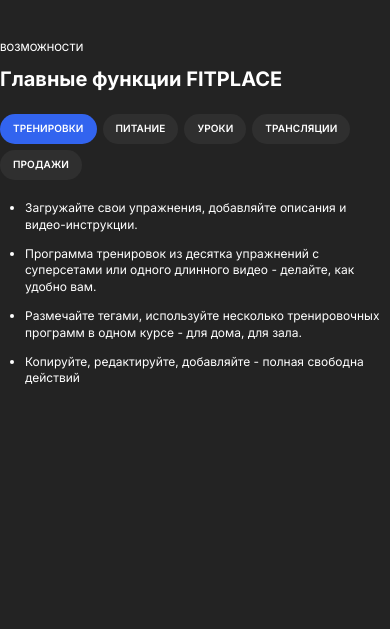
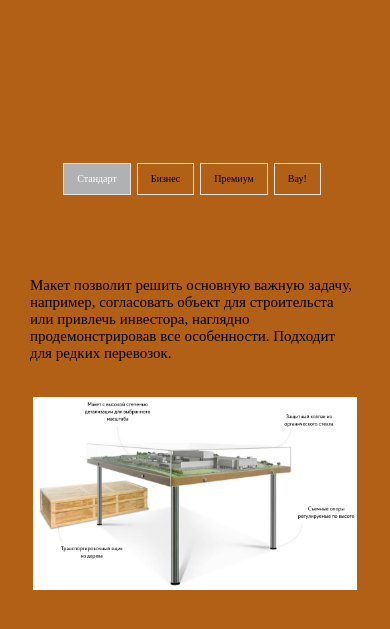
Before and after one commit to antoninaMuseDev/Tabs, a plain HTML site: page index.html in a window 390 px wide. Drawn offline with Linux system fonts and the light colour scheme.

Commit message:
изменения

```diff
--- a/index.html
+++ b/index.html
@@ -14,115 +14,62 @@
 
 <body>
     <section class="plus">
-        <h2 class="title-m">
-            возможности
-        </h2>
-        <h3 class="title-l">
-            Главные функции FITPLACE
-        </h3>
-        <input type="radio" class="plus__input" id="list0" name="plus-list" checked>
-        <input type="radio" class="plus__input" id="list1" name="plus-list">
-        <input type="radio" class="plus__input" id="list2" name="plus-list">
-        <input type="radio" class="plus__input" id="list3" name="plus-list">
-        <input type="radio" class="plus__input" id="list4" name="plus-list">
+
+        <input type="radio" class="plus__input" id="info0" name="plus-info" checked>
+        <input type="radio" class="plus__input" id="info1" name="plus-info">
+        <input type="radio" class="plus__input" id="info2" name="plus-info">
+        <input type="radio" class="plus__input" id="info3" name="plus-info">
+
         <div class="plus__label-wrap">
-            <label for="list0" class="plus__label" id="list0label">
-                тренировки
+            <label for="info0" class="plus__label" id="info0label">
+                Стандарт
             </label>
-            <label for="list1" class="plus__label" id="list1label">
-                Питание
+            <label for="info1" class="plus__label" id="info1label">
+                Бизнес
             </label>
-            <label for="list2" class="plus__label" id="list2label">
-                Уроки
+            <label for="info2" class="plus__label" id="info2label">
+                Премиум
             </label>
-            <label for="list3" class="plus__label" id="list3label">
-                трансляции
+            <label for="info3" class="plus__label" id="info3label">
+                Вау!
             </label>
-            <label for="list4" class="plus__label" id="list4label">
-                продажи
-            </label>
+
         </div>
         <div class="plus__body" id="plus-body0">
-            <ul class="plus__list">
-                <li class="plus__list-item">
-                    Загружайте свои упражнения, добавляйте описания и видео-инструкции.
-                </li>
-                <li class="plus__list-item">
-                    Программа тренировок из десятка упражнений с суперсетами или одного длинного видео - делайте,
-                    как удобно вам.
-                </li>
-                <li class="plus__list-item">
-                    Размечайте тегами, используйте несколько тренировочных программ в одном курсе - для дома, для
-                    зала.
-                </li>
-                <li class="plus__list-item">
-                    Копируйте, редактируйте, добавляйте - полная свободна действий
-                </li>
-            </ul>
+            <div class="plus__info">
+                <p class="plus__info-text">Макет позволит решить основную важную задачу, например, согласовать объект
+                    для строительста или привлечь инвестора, наглядно продемонстрировав все особенности. Подходит для
+                    редких перевозок. </p>
+                <img src="img/info0@2x (2).png" alt="pic" class="plus__info-img">
+            </div>
+
         </div>
         <div class="plus__body" id="plus-body1">
-            <ul class="plus__list">
-                <li class="plus__list-item">
-                    10 000 ингредиентов в базе для Ваших рецептов.
-                </li>
-                <li class="plus__list-item">
-                    Добавление своих ингередиентов и рецептов в базу.
-                </li>
-                <li class="plus__list-item">
-                    Создайте одну программу питания - она автоматически подстроится под ритм жизни и физические
-                    параметры человека.
-                </li>
-                <li class="plus__list-item">
-                    Создавайте свои рецепты, добавляйте видео и описание.
-                </li>
-                <li class="plus__list-item">
-                    Добавляйте в один курс несколько программ питания - с мясом и без, для поста, без глютена -
-                    любая вариативность! Все зависит только от Вас!
-                </li>
-            </ul>
+            <div class="plus__info">
+                <p class="plus__info-text">Макет позволит решать множество задач на выставке и в офисе продаж, привлекая
+                    внимание потенциальных клиентов, партнеров. Незаменимый помощник на каждый день. Подходит для частых
+                    перевозок. </p>
+                <img src="img/info1.png" alt="pic" class="plus__info-img">
+            </div>
         </div>
         <div class="plus__body" id="plus-body2">
-            <ul class="plus__list">
-                <li class="plus__list-item">
-                    Полноценные программы обучения и дополнительные материалы!
-                </li>
-                <li class="plus__list-item">
-                    Добавляйте фото, видео, используйте текстовый редактор, вставляйте ПДФ с отображением прямо на
-                    странице!
-                </li>
-            </ul>
+            <div class="plus__info">
+                <p class="plus__info-text">Максимальная комплектация комплекта, заряженная самыми современными
+                    теxнология. Универсальный инструмент для любого мероприятия. Идефлен для регулярного
+                    использования и отлично подчёркивает высокий статус компании. </p>
+                <img src="img/info0@2x (2).png" alt="pic" class="plus__info-img">
+            </div>
+
         </div>
         <div class="plus__body" id="plus-body3">
-            <ul class="plus__list">
-                <li class="plus__list-item">
-                    Высокое качество, без задержек.
-                </li>
-                <li class="plus__list-item">
-                    Трансляции, вебинары, прямые эфиры - все без дополнительных регистраций в Zoom или Skpe.
-                </li>
-                <li class="plus__list-item">
-                    Просто нажмите кнопку “Старт” и проводите трансляцию, без ограничения по времени или количеству
-                    людей!
-                </li>
-            </ul>
+            <div class="plus__info">
+                <p class="plus__info-text">Нестандартный макет, который воплотит ваши самые смелые задумки-например
+                    эффективный видео-мэппинг. Лучший способ затмить конкурентов. </p>
+                <img src="img/info0@2x (2).png" alt="pic" class="plus__info-img">
+            </div>
+
         </div>
-        <div class="plus__body" id="plus-body4">
-            <ul class="plus__list">
-                <li class="plus__list-item">
-                    Удобный сбор всех материалов в один курс: неограниченное количество программ тренировок, питания
-                    и уроков в одном курсе.
-                </li>
-                <li class="plus__list-item">
-                    Мощный промоблок для повышения конверсий.
-                </li>
-                <li class="plus__list-item">
-                    Детальная аналитика с отображением динамики и показателей как средний чек, частота повторных
-                    продаж и т.д.
-                </li>
-                <li class="plus__list-item">
-                    Скоро: огромный маркетинг блок, включающий в себя автоворонки.
-                </li>
-            </ul>
+
         </div>
     </section>
 </body>
--- a/style/_plus.scss
+++ b/style/_plus.scss
@@ -1,37 +1,51 @@
 .plus {
     max-width: 1160px;
     margin: auto;
-    &__list {
-        max-width: 500px;
-        padding-left: 25px;
-        margin-top: 40px;
-        &-item {
-            font-style: normal;
-            font-weight: normal;
-            font-size: 18px;
-            line-height: 140%;
-            color: #ffffff;
-            margin-bottom: 20px;
-        }
+    &__info {
+        display: flex;
+        flex-direction: column;
+        align-items: center;
+        max-width: 979px;
+        justify-content: space-between;
+        margin: auto;
+        margin-top: 50px;
+    }
+    &__info-text {
+        font-style: normal;
+        font-weight: 500;
+        font-size: 20px;
+        line-height: 24px;
+        color: #000000;
+        margin-top: 32px;
+    }
+    &__info-img {
+        display: block;
+        max-width: 979px;
+        height: 582px;
+        margin-top: 65px;
     }
     &__input {
         display: none;
     }
     &__label {
-        font-weight: 600;
-        font-size: 15px;
-        line-height: 150%;
-        letter-spacing: 0.01em;
-        text-transform: uppercase;
-        color: #ffffff;
-        padding: 13px 30px 14px 30px;
+        display: flex;
+
+        justify-content: center;
+
+        font-style: normal;
+        font-weight: 500;
+        font-size: 20px;
+        line-height: 24px;
+        color: #000000;
+
+        padding: 18px 31px;
         cursor: pointer;
-        background-color: #2f2f2f;
-        border-radius: 100px;
-        margin-right: 10px;
+        border: 1px solid #e5e5e5;
+
         &-wrap {
             display: flex;
-            margin-bottom: 40px;
+            justify-content: center;
+            margin-top: 163px;
         }
     }
     &__body {
@@ -40,28 +54,41 @@
         margin-top: 40px;
     }
 }
-#list0:checked ~ .plus__label-wrap #list0label,
-#list1:checked ~ .plus__label-wrap #list1label,
-#list2:checked ~ .plus__label-wrap #list2label,
-#list3:checked ~ .plus__label-wrap #list3label,
-#list4:checked ~ .plus__label-wrap #list4label {
-    background-color: #3264ef;
+
+#info0:checked ~ .plus__label-wrap #info0label,
+#info1:checked ~ .plus__label-wrap #info1label,
+#info2:checked ~ .plus__label-wrap #info2label,
+#info3:checked ~ .plus__label-wrap #info3label {
+    background-color: #afb1b3;
+    color: #ffffff;
 }
-
-#list0:checked ~ #plus-body0,
-#list1:checked ~ #plus-body1,
-#list2:checked ~ #plus-body2,
-#list3:checked ~ #plus-body3,
-#list4:checked ~ #plus-body4 {
+#info0:checked ~ #plus-body0,
+#info1:checked ~ #plus-body1,
+#info2:checked ~ #plus-body2,
+#info3:checked ~ #plus-body3 {
     display: flex;
 }
 
 @media screen and (max-width: 1010px) {
     .plus {
-        &__list {
+        &__info {
             max-width: 100%;
             margin-top: 0;
             margin-bottom: 13px;
+        }
+        &__info-text {
+            font-style: normal;
+            font-weight: 500;
+            font-size: 20px;
+            line-height: 24px;
+            color: #000000;
+            margin-top: 32px;
+            padding: 40px;
+        }
+        &__info-img {
+            max-width: 90%;
+            height: auto;
+           margin: 15px;
         }
         &__body {
             flex-direction: column;
@@ -83,15 +110,20 @@
                 margin-bottom: 0;
             }
         }
-        &__list {
+        &__info {
             max-width: 100%;
             margin-top: 0;
+            padding: 15px;
             margin-bottom: 13px;
-            &-item {
-                font-size: 12px;
-                line-height: 140%;
-                margin-bottom: 12px;
-            }
+        }
+        &__info-text {
+            padding: 15px;
+            margin-top: 32px;
+        }
+        &__info-img {
+            max-width: 90%;
+            height: auto;
+                       margin: 20px;
         }
         &__body {
             margin-top: 14px;
@@ -104,3 +136,15 @@
         }
     }
 }
+@media screen and (max-width: 450px) {
+    .plus {
+        &__info-text {
+
+            font-size: 15px;
+            line-height: 17px;
+            color: #000000;
+
+        }
+
+    }
+}
--- a/style/style.scss
+++ b/style/style.scss
@@ -4,29 +4,12 @@
     margin: 0;
     padding: 0;
     box-sizing: border-box;
-    font-family: "Inter";
+    font-family: Montserrat;
 }
 body {
-    background-color: #232323;
+    background-color:  #b16015;
 }
-.title-m {
-    font-style: normal;
-    font-weight: 500;
-    font-size: 12px;
-    line-height: 18px;
-    text-transform: uppercase;
-    color: #ffffff;
-    margin-bottom: 30px;
-    margin-top: 100px;
-}
-.title-l {
-    font-style: normal;
-    font-weight: bold;
-    font-size: 40px;
-    line-height: 48px;
-    color: #ffffff;
-    margin-bottom: 50px;
-}
+
 .wrapper {
     position: relative;
     &::before {
@@ -57,17 +40,7 @@ body {
     }
 }
 @media screen and (max-width: 820px) {
-    .title-m {
-        font-size: 10px;
-        line-height: 15px;
-        margin-bottom: 10px;
-        margin-top: 40px;
-    }
-    .title-l {
-        font-size: 20px;
-        line-height: 29px;
-        margin-bottom: 20px;
-    }
+
 }
 
 @import "_plus.scss";
```
Also changed, not shown: img/info0@2x (1).png (added), img/info0@2x (2).png (added), img/info1.png (added), style/style.css, 2 other files.
